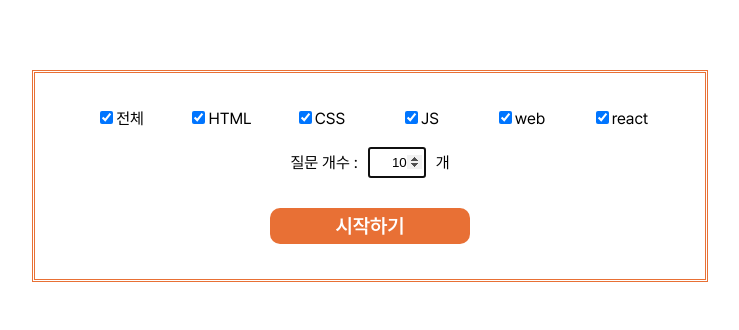
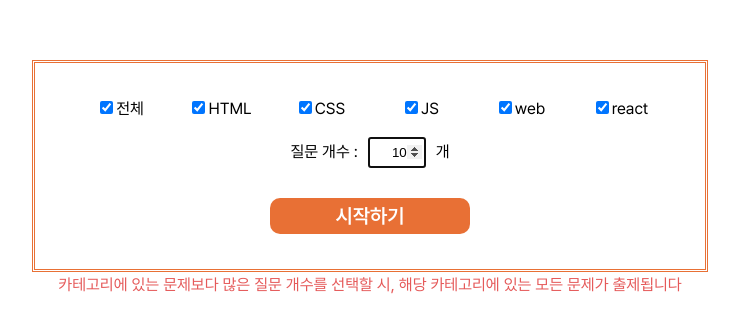
Before and after one commit to Jetty2020/random-interview, a Next.js app: page /random-interview in a window 1280 px wide. Shown: the part 224-554 px from the top of the page, without its empty margins (270-1009 px from the left). Built offline with nearby package versions, Linux system fonts and the light colour scheme.

Commit message:
✨ 퀴즈 문제개수 초과시 안내사항 추가

```diff
--- a/src/pages/random-interview/index.tsx
+++ b/src/pages/random-interview/index.tsx
@@ -151,6 +151,10 @@ const RandomInterview: NextPage = () => {
             시작하기
           </BtnSubmit>
         </Form>
+        <Notice>
+          카테고리에 있는 문제보다 많은 질문 개수를 선택할 시, 해당 카테고리에
+          있는 모든 문제가 출제됩니다
+        </Notice>
       </ContainerForm>
     </>
   );
@@ -160,7 +164,9 @@ export default RandomInterview;
 
 const ContainerForm = styled.div`
   display: flex;
+  flex-direction: column;
   height: 100vh;
+  justify-content: center;
   align-items: center;
 `;
 const Form = styled.form`
@@ -211,3 +217,8 @@ const BtnSubmit = styled.button`
     background-color: ${GRAY_300};
   }
 `;
+
+const Notice = styled.div`
+  margin-top: 5px;
+  color: ${RED_300};
+`;
```
